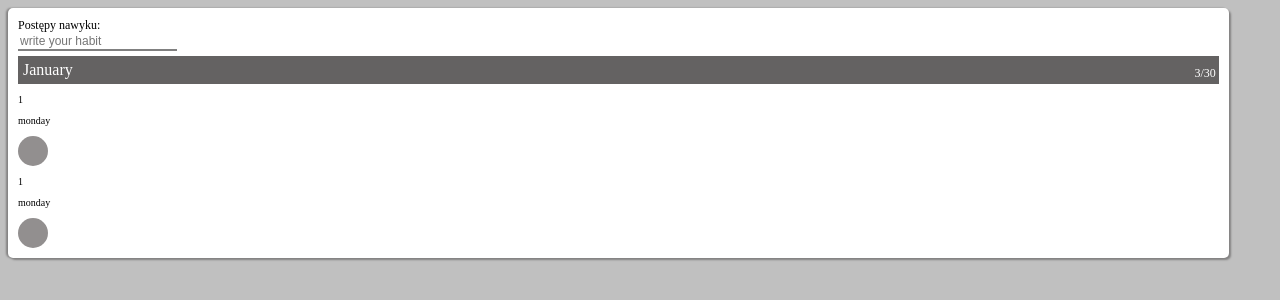
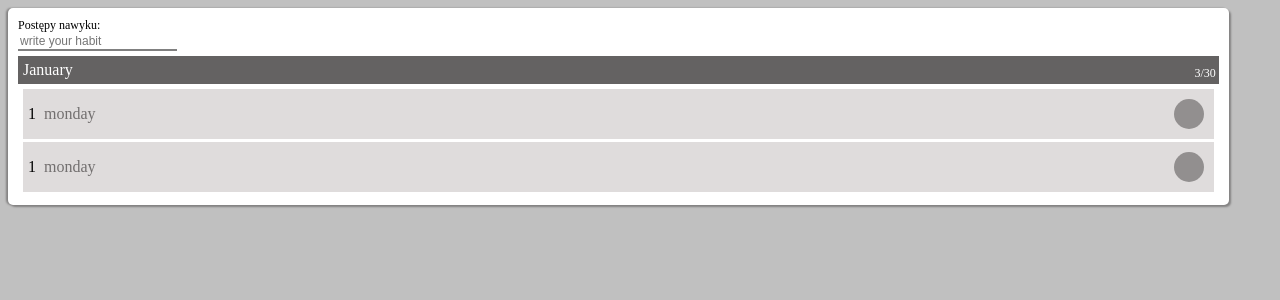
Before and after one commit to elzp/habit-tracking-app, a website with bundled scripts: page index.html in a window 1280 px wide. Built offline with nearby package versions, Linux system fonts and the light colour scheme.

Commit message:
Add style to date div and its children

```diff
--- a/styles.css
+++ b/styles.css
@@ -60,10 +60,26 @@ main > div:nth-child(1) {
   margin: 0;
   flex-direction: row;
 }
+.date {
+  background-color: rgb(223, 220, 220);
+  font-size: 1.6rem;
+  display: flex;
+  flex-direction: row;
+  margin: 3px 0;
+}
+.day {
+  color: black;
+  margin: auto 5px;
+}
 
+.day_name {
+  color: rgb(114, 111, 111);
+  margin-left: 3px;
+}
 .result_button {
   width: 3rem;
   height: 3rem;
   background-color: rgb(146, 143, 143);
   border-radius: 1.5rem;
+  margin: auto 10px auto auto;
 }
```
